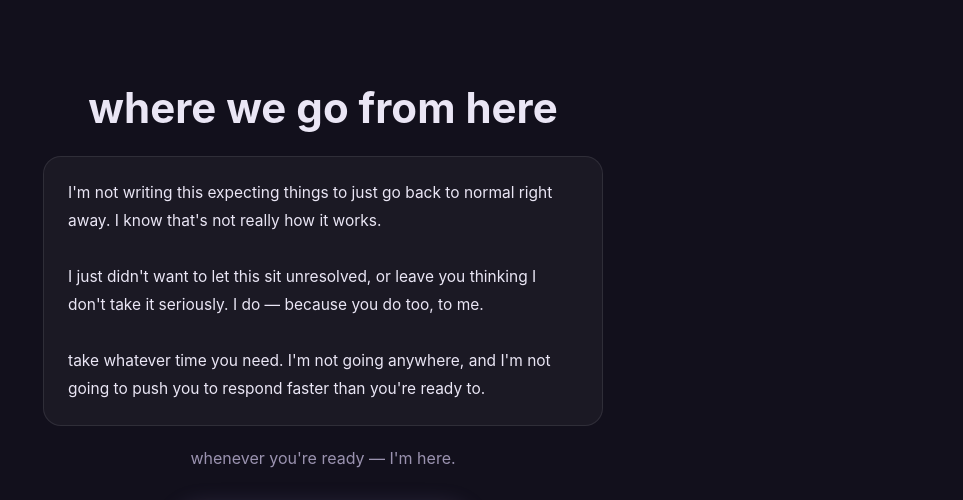
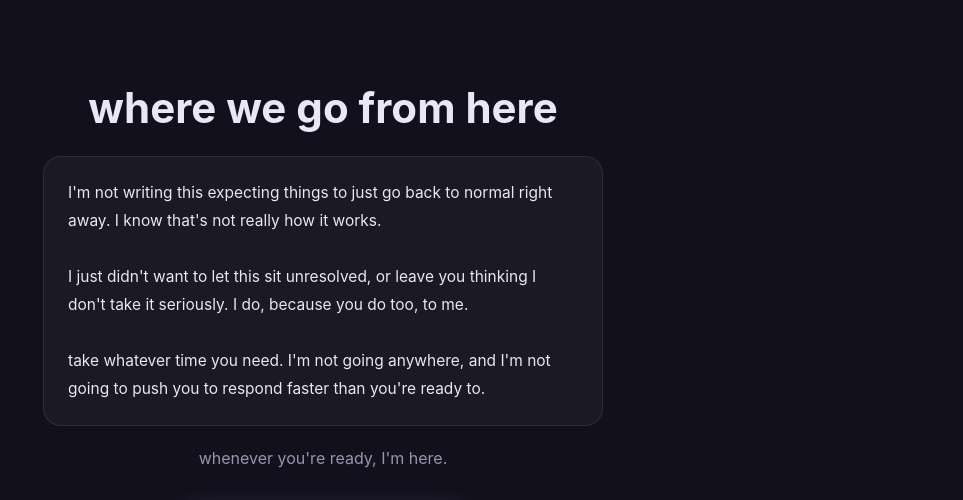
Before and after one commit to ktg17/feelsorry, a React (Vite) app: page /forward in a window 1280 px wide. Shown: the top 500 px of the page, without its empty margins (317-1280 px from the left). Built offline with nearby package versions, Linux system fonts and the light colour scheme.

Commit message:
fix: src/pages/GoingForward.jsx

```diff
--- a/src/pages/GoingForward.jsx
+++ b/src/pages/GoingForward.jsx
@@ -11,13 +11,13 @@ export default function GoingForward() {
         lineHeight: 1.8, marginBottom: 20 }}>
         I'm not writing this expecting things to just go back to normal right away. I know that's not really how it works.
         <br /><br />
-        I just didn't want to let this sit unresolved, or leave you thinking I don't take it seriously. I do — because you do too, to me.
+        I just didn't want to let this sit unresolved, or leave you thinking I don't take it seriously. I do, because you do too, to me.
         <br /><br />
         take whatever time you need. I'm not going anywhere, and I'm not going to push you to respond faster than you're ready to.
       </div>
 
       <p className="lead" style={{ marginBottom: 32 }}>
-        whenever you're ready — I'm here.
+        whenever you're ready, I'm here.
       </p>
 
       <Link to="/message" className="btn">say whatever you want to say →</Link>
```
